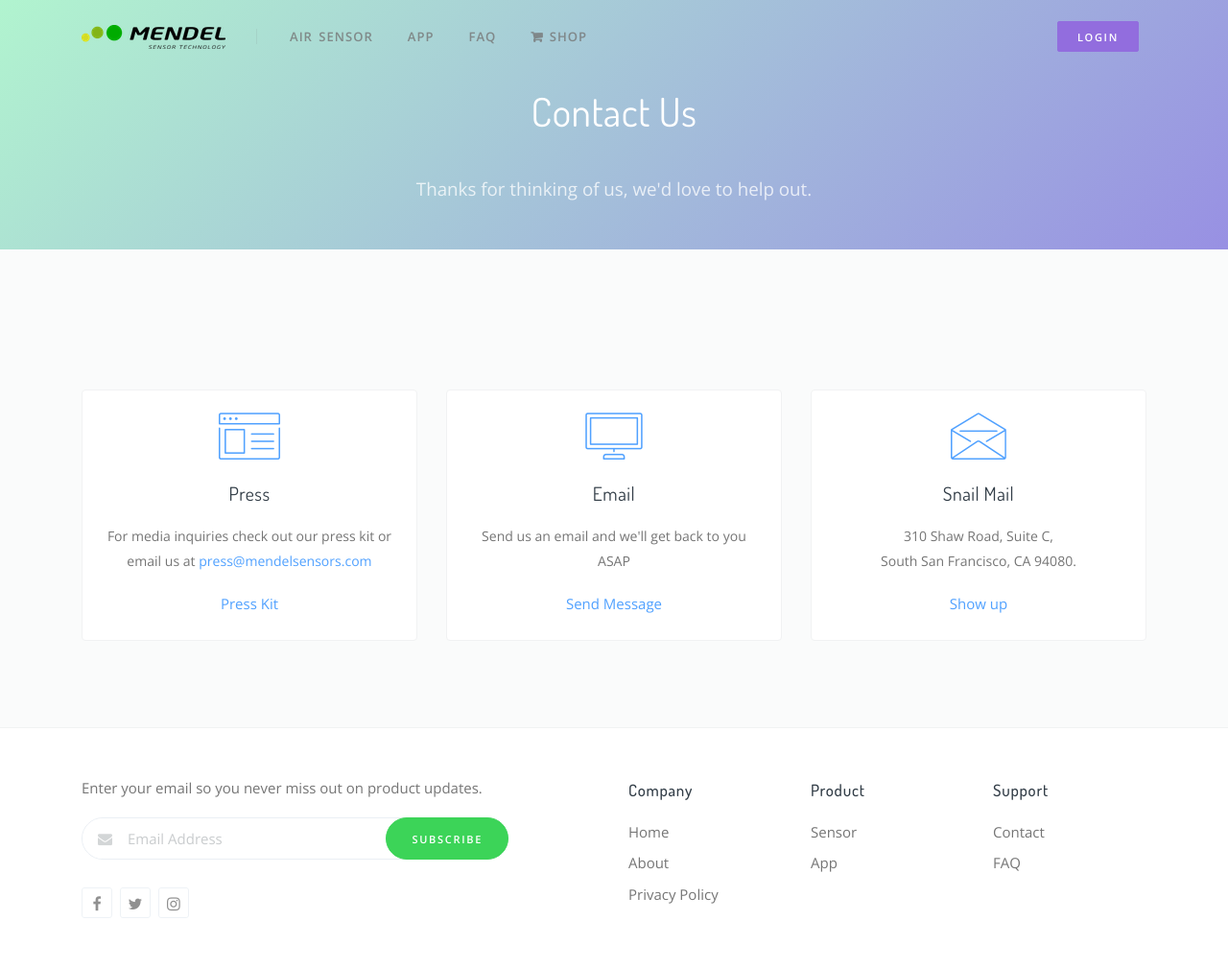
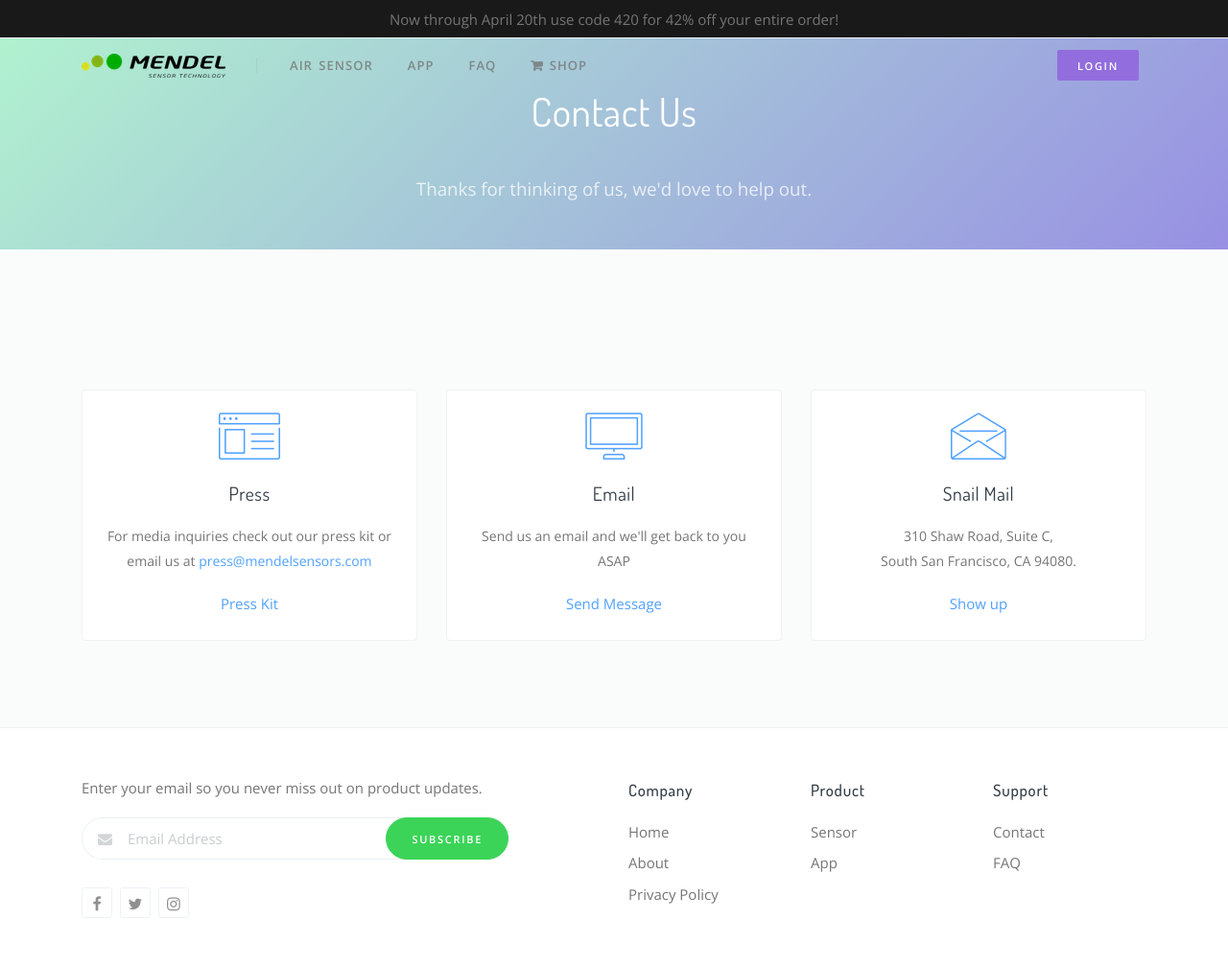
Before and after one commit to mendelsensors/marketing_page, a Jekyll site: the page built from contact/index.html, in a window 1280 px wide. Shown: the whole page at 96% size. Built offline with Jekyll 4.4.1, drawn with Linux system fonts in a browser that asks for light colours; comment, search, counter and statistics services are not loaded.

Commit message:
added topbar with sale info!

```diff
--- a/_layouts/default.html
+++ b/_layouts/default.html
@@ -35,6 +35,17 @@
   </head>
 
   <body>
+
+    <!-- Topbar -->
+    <section class="topbar bg-dark d-flex">
+      <div class="container">
+        <!-- first div is left align, second is centered, third is right aligned...-->
+        <div></div>
+        <div>Now through April 20th use code 420 for 42% off your entire order!</div>
+        <div></div>
+      </div>
+    </section>
+    <!-- /.topbar -->
 
     <!-- Navbar -->
     <nav class="navbar navbar-expand-lg navbar-dark" data-navbar="sticky">
```
